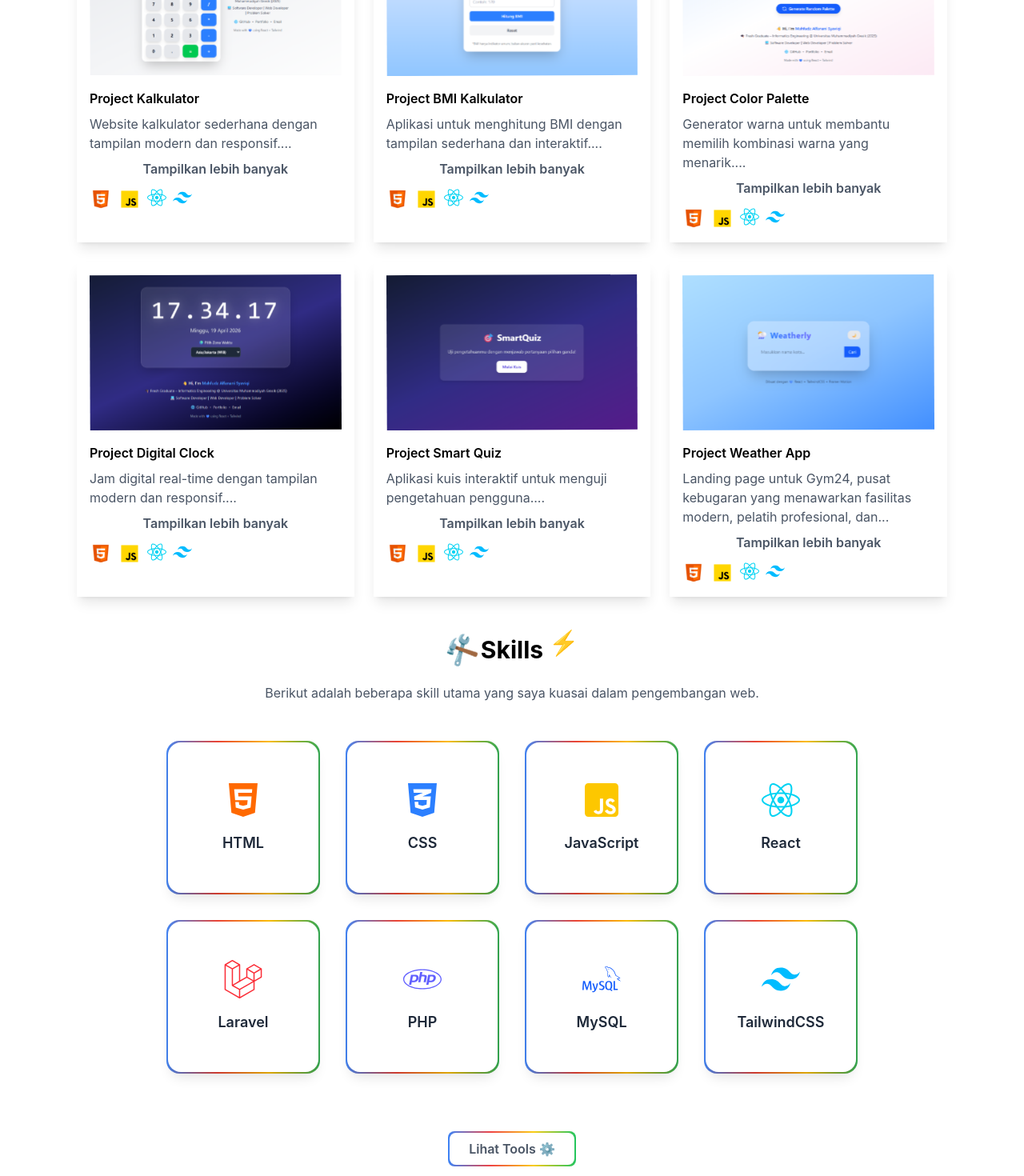
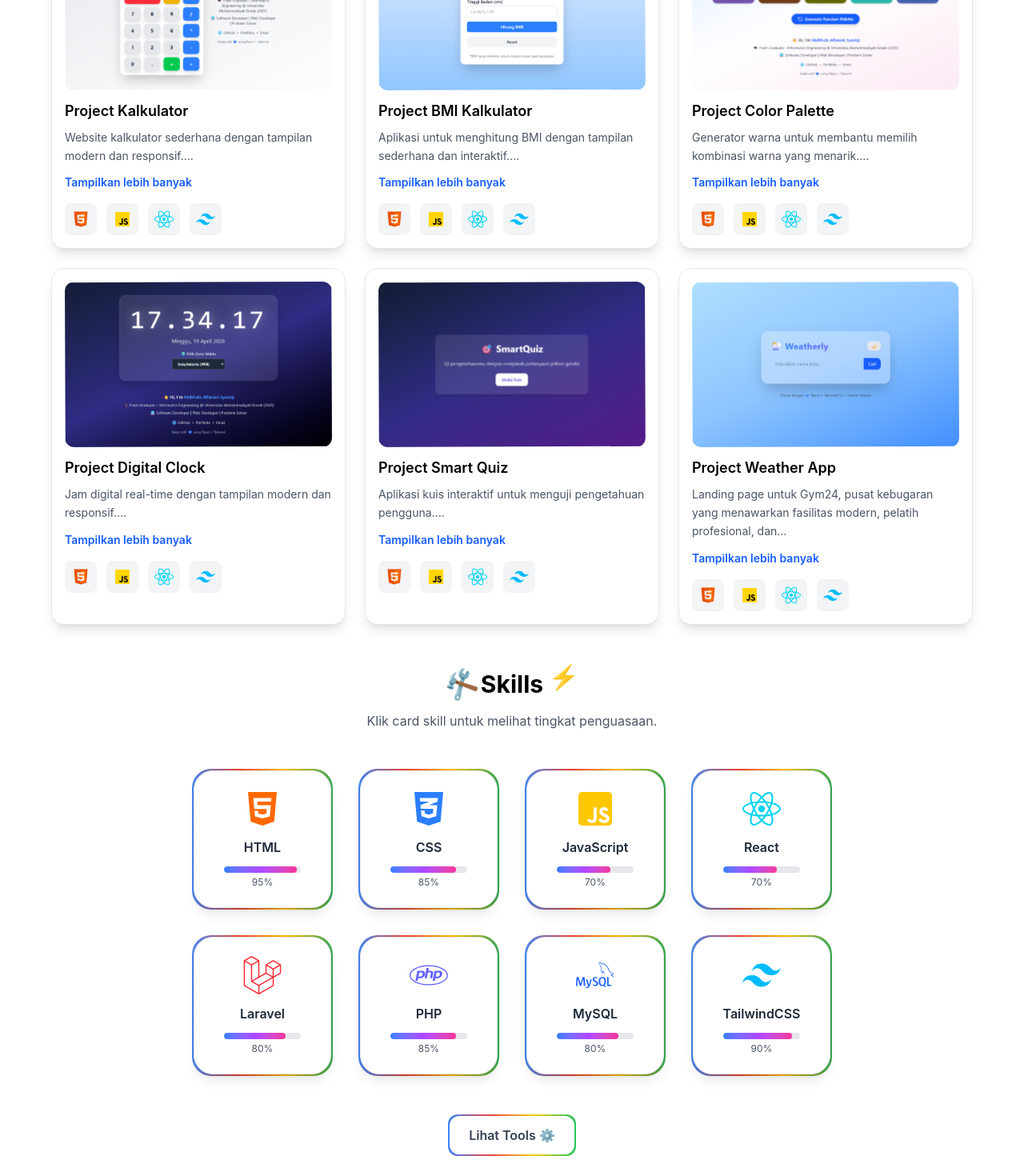
Before and after one commit to MahfudzWorks/Portofolio_Mahfudz, a React (Vite) app: page / in a window 1280 px wide. Shown: the part 1720-3190 px from the top of the page at 80% size. Built offline with nearby package versions, Linux system fonts and the light colour scheme.

Commit message:
commit darkmode project & skills

```diff
--- a/src/pages/Projects.jsx
+++ b/src/pages/Projects.jsx
@@ -143,36 +143,53 @@ const Projects = () => {
     return (
     <section
       id="Projects"
-        className="relative flex flex-col justify-center items-center scroll-mt-20"
+      className="relative flex flex-col justify-center items-center scroll-mt-20 px-4"
     >
-        <h1 className="text-3xl font-bold text-black mt-14">
+      <h1 className="text-3xl font-bold text-black dark:text-white mt-14 transition-colors duration-300">
         <span className="inline-block animate-bounce">💻</span> Projects{" "}
         <span className="inline-block animate-pulse">🚧</span>
       </h1>
 
-        <div className="grid md:grid-cols-3 gap-6 max-w-6xl px-8 mt-8">
+      <div className="grid md:grid-cols-3 gap-6 max-w-6xl w-full mt-8">
         {projects.map((project) => (
           <div
             key={project.id}
-                className="flex flex-col bg-white shadow-lg p-4"
+            className="
+              flex flex-col
+              bg-white dark:bg-gray-800
+              border border-gray-200 dark:border-gray-700
+              shadow-lg dark:shadow-gray-900/30
+              rounded-2xl
+              p-4
+              transition-all duration-300
+              hover:-translate-y-1
+              hover:shadow-xl
+            "
           >
             <a
               href={project.link}
               target="_blank"
               rel="noopener noreferrer"
             >
+              <div className="overflow-hidden rounded-xl">
                 <img
                   src={project.image}
                   alt={project.title}
-                    className="w-full mb-4 h-auto p-4 md:p-0
-                    hover:opacity-80 hover:scale-105
-                    transition duration-300 cursor-pointer"
+                  className="
+                    w-full h-auto p-4 md:p-0
+                    hover:scale-105
+                    transition duration-300
+                    cursor-pointer
+                  "
                 />
+              </div>
             </a>
 
-                <h2 className="font-semibold">{project.title}</h2>
+            <h2 className="font-semibold text-lg mt-3 text-black dark:text-white">
+              {project.title}
+            </h2>
 
-                <p className="text-gray-600 mt-2">
+            <p className="text-gray-600 dark:text-gray-300 mt-2 leading-relaxed text-sm">
               {showMore[project.id]
                 ? project.text
                 : project.text.substring(0, 100) + "..."}
@@ -180,30 +197,54 @@ const Projects = () => {
 
             <button
               onClick={() => toggleShowMore(project.id)}
-                className="text-gray-600 font-semibold mt-2 hover:underline"
+              className="
+                text-blue-600 dark:text-blue-400
+                font-semibold
+                mt-3
+                hover:underline
+                text-sm
+                w-fit
+              "
             >
               {showMore[project.id]
                 ? "Tampilkan lebih sedikit"
                 : "Tampilkan lebih banyak"}
             </button>
 
-                <div className="flex flex-wrap gap-2 mt-3">
+            <div className="flex flex-wrap gap-3 mt-4">
               {project.icons.map((icon, index) => {
                 if (icon.type === "img") {
                   return (
+                    <div
+                      key={index}
+                      className="
+                        bg-gray-100 dark:bg-gray-700
+                        p-2 rounded-lg
+                        hover:scale-110
+                        transition
+                      "
+                    >
                       <img
-                            key={index}
                         src={icon.value}
                         alt="icon"
-                            className="w-7 h-7 hover:scale-110 transition"
+                        className="w-6 h-6"
                       />
+                    </div>
                   );
                 }
 
                 return (
-                        <span key={index} className="hover:scale-110 transition">
+                  <div
+                    key={index}
+                    className="
+                      bg-gray-100 dark:bg-gray-700
+                      p-2 rounded-lg
+                      hover:scale-110
+                      transition
+                    "
+                  >
                     {icon.value}
-                        </span>
+                  </div>
                 );
               })}
             </div>
--- a/src/pages/Skills.jsx
+++ b/src/pages/Skills.jsx
@@ -1,4 +1,5 @@
 import { useState } from "react";
+
 import {
   FaHtml5,
   FaCss3Alt,
@@ -7,26 +8,56 @@ import {
   FaLaravel,
   FaPhp,
 } from "react-icons/fa";
-import { SiMysql, SiTailwindcss } from "react-icons/si";
-import { SiCanva, SiFigma} from "react-icons/si";
+
+import {
+  SiMysql,
+  SiTailwindcss,
+  SiCanva,
+} from "react-icons/si";
 
 const Skills = () => {
   const [view, setView] = useState("skills");
   const [activeIndex, setActiveIndex] = useState(null);
 
   const skills = [
-        { name: "HTML", icon: <FaHtml5 className="text-orange-500 text-5xl" /> },
-        { name: "CSS", icon: <FaCss3Alt className="text-blue-500 text-5xl" /> },
+    {
+      name: "HTML",
+      level: "95%",
+      icon: <FaHtml5 className="text-orange-500 text-5xl" />,
+    },
+    {
+      name: "CSS",
+      level: "85%",
+      icon: <FaCss3Alt className="text-blue-500 text-5xl" />,
+    },
     {
       name: "JavaScript",
+      level: "70%",
       icon: <FaJsSquare className="text-yellow-400 text-5xl" />,
     },
-        { name: "React", icon: <FaReact className="text-cyan-400 text-5xl" /> },
-        { name: "Laravel", icon: <FaLaravel className="text-red-500 text-5xl" /> },
-        { name: "PHP", icon: <FaPhp className="text-indigo-500 text-5xl" /> },
-        { name: "MySQL", icon: <SiMysql className="text-blue-600 text-5xl" /> },
+    {
+      name: "React",
+      level: "70%",
+      icon: <FaReact className="text-cyan-400 text-5xl" />,
+    },
+    {
+      name: "Laravel",
+      level: "80%",
+      icon: <FaLaravel className="text-red-500 text-5xl" />,
+    },
+    {
+      name: "PHP",
+      level: "85%",
+      icon: <FaPhp className="text-indigo-500 text-5xl" />,
+    },
+    {
+      name: "MySQL",
+      level: "80%",
+      icon: <SiMysql className="text-blue-600 text-5xl" />,
+    },
     {
       name: "TailwindCSS",
+      level: "90%",
       icon: <SiTailwindcss className="text-sky-400 text-5xl" />,
     },
   ];
@@ -34,12 +65,14 @@ const Skills = () => {
   const tools = [
     {
       name: "Word",
+      level: "90%",
       icon: (
         <img src="icons/Microsoft Word.svg" alt="Word" className="w-12 h-12" />
       ),
     },
     {
       name: "Excel",
+      level: "85%",
       icon: (
         <img
           src="icons/Microsoft Excel.svg"
@@ -50,6 +83,7 @@ const Skills = () => {
     },
     {
       name: "PowerPoint",
+      level: "85%",
       icon: (
         <img
           src="icons/Microsoft PowerPoint.svg"
@@ -59,63 +93,27 @@ const Skills = () => {
       ),
     },
     {
-        name: "To Do",
-        icon: (
-            <img
-            src="icons/Microsoft To Do App.svg"
-            alt="To Do"
-            className="w-12 h-12"
-            />
-        ),
-        },
-        {
       name: "VS Code",
+      level: "95%",
       icon: (
         <img
           src="icons/Visual Studio Code.svg"
-            alt="Visual Studio Code"
+          alt="VS Code"
           className="w-12 h-12"
         />
       ),
     },
     {
       name: "Figma",
-        icon: <img src="icons/Figma.svg" alt="Figma" className="w-12 h-12" />,
-        },
-        { name: "Canva", icon: <SiCanva className="text-cyan-400 text-5xl" /> },
-        {
-        name: "Illustrator",
+      level: "75%",
       icon: (
-            <img
-            src="icons/Adobe Illustrator.svg"
-            alt="Illustrator"
-            className="w-12 h-12"
-            />
+        <img src="icons/Figma.svg" alt="Figma" className="w-12 h-12" />
       ),
     },
     {
-        name: "Photoshop",
-        icon: (
-            <img
-              src="icons/Adobe Photoshop.svg"
-              alt="Photoshop"
-              className="w-12 h-12"
-            />
-        ),
-        },
-        {
-        name: "ChatGPT",
-        icon: <img src="icons/ChatGPT.svg" alt="ChatGPT" className="w-12 h-12" />,
-        },
-        {
-        name: "GitHub Copilot",
-        icon: <img src="icons/GitHub.svg" alt="Copilot" className="w-12 h-12" />,
-        },
-        {
-        name: "Gemini Ai",
-        icon: (
-            <img src="icons/Gemini Ai.svg" alt="Gemini" className="w-12 h-12" />
-        ),
+      name: "Canva",
+      level: "90%",
+      icon: <SiCanva className="text-cyan-400 text-5xl" />,
     },
   ];
 
@@ -124,11 +122,9 @@ const Skills = () => {
   return (
     <section
       id="skills"
-      className="flex flex-col justify-center items-center px-6 py-12 relative scroll-mt-10"
+      className="flex flex-col justify-center items-center px-6 py-14 relative scroll-mt-10"
     >
-
-
-      <h1 className="text-3xl font-bold text-black mb-6">
+      <h1 className="text-3xl font-bold text-black dark:text-white mb-4 transition-colors duration-300">
         {view === "skills" ? (
           <>
             <span className="inline-block animate-spin">🛠️</span> Skills{" "}
@@ -142,60 +138,125 @@ const Skills = () => {
         )}
       </h1>
 
-      <p className="text-center max-w-2xl text-gray-600 mb-12">
+      <p className="text-center max-w-2xl text-gray-600 dark:text-gray-300 mb-12 transition-colors duration-300">
         {view === "skills"
-          ? "Berikut adalah beberapa skill utama yang saya kuasai dalam pengembangan web."
-          : "Berikut adalah beberapa tools yang saya gunakan untuk menunjang produktivitas."}
+          ? "Klik card skill untuk melihat tingkat penguasaan."
+          : "Tools yang saya gunakan untuk mendukung produktivitas dan pengembangan project."}
       </p>
 
       <div className="grid grid-cols-2 sm:grid-cols-2 md:grid-cols-3 lg:grid-cols-4 gap-8">
         {data.map((item, index) => (
           <div
             key={index}
-            onClick={() => setActiveIndex(index === activeIndex ? null : index)}
-            className="relative group w-32 h-32 sm:w-40 sm:h-40 md:w-48 md:h-48 p-[2px] rounded-2xl bg-[linear-gradient(to_right,#4285F4,#EA4335,#FBBC05,#34A853)]"
+            onClick={() =>
+              setActiveIndex(index === activeIndex ? null : index)
+            }
+            className="
+              relative
+              group
+              w-36 h-36 sm:w-40 sm:h-40 md:w-44 md:h-44
+              p-[2px]
+              rounded-3xl
+              bg-[linear-gradient(to_right,#4285F4,#EA4335,#FBBC05,#34A853)]
+              hover:scale-105
+              transition-all duration-300
+              cursor-pointer
+            "
           >
-            <div className="flex flex-col items-center justify-center w-full h-full bg-white rounded-2xl shadow-lg hover:shadow-xl">
-              <div className="mb-4">{item.icon}</div>
-              <h3 className="font-semibold text-sm sm:text-base md:text-lg text-gray-800">
+            <div
+              className="
+                flex flex-col items-center justify-center
+                w-full h-full
+                rounded-3xl
+                bg-white dark:bg-gray-800
+                border border-gray-200 dark:border-gray-700
+                shadow-lg dark:shadow-gray-900/40
+                transition-all duration-300
+              "
+            >
+              <div className="mb-3">{item.icon}</div>
+
+              <h3 className="font-semibold text-sm sm:text-base text-gray-800 dark:text-white">
                 {item.name}
               </h3>
+
+              {item.level && (
+                <div className="w-24 mt-3">
+                  <div className="w-full h-2 bg-gray-200 dark:bg-gray-700 rounded-full overflow-hidden">
+                    <div
+                      className="h-full rounded-full bg-gradient-to-r from-blue-500 via-purple-500 to-pink-500"
+                      style={{ width: item.level }}
+                    ></div>
+                  </div>
+
+                  <p className="text-xs text-center mt-1 text-gray-600 dark:text-gray-300">
+                    {item.level}
+                  </p>
+                </div>
+              )}
             </div>
 
             {activeIndex === index && (
-            <div className="absolute bottom-full mb-2 px-3 py-1 text-xs text-white bg-black rounded opacity-0 group-hover:opacity-100 translate-y-2 group-hover:translate-y-0 transition-all duration-300">
-              {item.name}
+              <div
+                className="
+                  absolute
+                  -top-12 left-1/2 -translate-x-1/2
+                  px-4 py-2
+                  rounded-xl
+                  bg-black dark:bg-white
+                  text-white dark:text-black
+                  text-xs
+                  whitespace-nowrap
+                  shadow-lg
+                  animate-in fade-in zoom-in
+                "
+              >
+                {view === "skills"
+                  ? `${item.name} - ${item.level}`
+                  : item.name}
               </div>
             )}
           </div>
         ))}
       </div>
 
-      <div className="mt-12 flex gap-4">
+      <div className="mt-12">
         {view === "skills" ? (
-          <div className="mt-6 p-[2px] bg-[linear-gradient(to_right,#3b82f6,#ef4444,#facc15,#22c55e)] rounded-lg inline-block">
+          <div className="p-[2px] bg-[linear-gradient(to_right,#3b82f6,#ef4444,#facc15,#22c55e)] rounded-xl inline-block">
             <button
-              onClick={() => setView("tools")}
-              className="flex items-center justify-center
-                 bg-white text-gray-600 font-semibold
-                 px-6 py-2 rounded-lg
-                 transition-all duration-300 ease-in-out
-                 hover:bg-gradient-to-r hover:from-green-50 hover:to-blue-50
-                 hover:shadow-md active:scale-[0.98]"
+              onClick={() => {
+                setView("tools");
+                setActiveIndex(null);
+              }}
+              className="
+                bg-white dark:bg-gray-800
+                text-gray-700 dark:text-white
+                font-semibold
+                px-6 py-3
+                rounded-xl
+                transition-all duration-300
+                hover:scale-105
+              "
             >
               Lihat Tools ⚙️
             </button>
           </div>
         ) : (
-          <div className="mt-6 p-[2px] bg-[linear-gradient(to_right,#3b82f6,#ef4444,#facc15,#22c55e)] rounded-lg inline-block">
+          <div className="p-[2px] bg-[linear-gradient(to_right,#3b82f6,#ef4444,#facc15,#22c55e)] rounded-xl inline-block">
             <button
-              onClick={() => setView("skills")}
-              className="flex items-center justify-center
-                 bg-white text-gray-600 font-semibold
-                 px-6 py-2 rounded-lg
-                 transition-all duration-300 ease-in-out
-                 hover:bg-gradient-to-r hover:from-green-50 hover:to-blue-50
-                 hover:shadow-md active:scale-[0.98]"
+              onClick={() => {
+                setView("skills");
+                setActiveIndex(null);
+              }}
+              className="
+                bg-white dark:bg-gray-800
+                text-gray-700 dark:text-white
+                font-semibold
+                px-6 py-3
+                rounded-xl
+                transition-all duration-300
+                hover:scale-105
+              "
             >
               Kembali ke Skills 🛠️
             </button>
@@ -203,7 +264,7 @@ const Skills = () => {
         )}
       </div>
     </section>
-  )
-}
+  );
+};
 
-export default Skills
+export default Skills;
```
Lines whose indentation alone changed are shown as unchanged.
